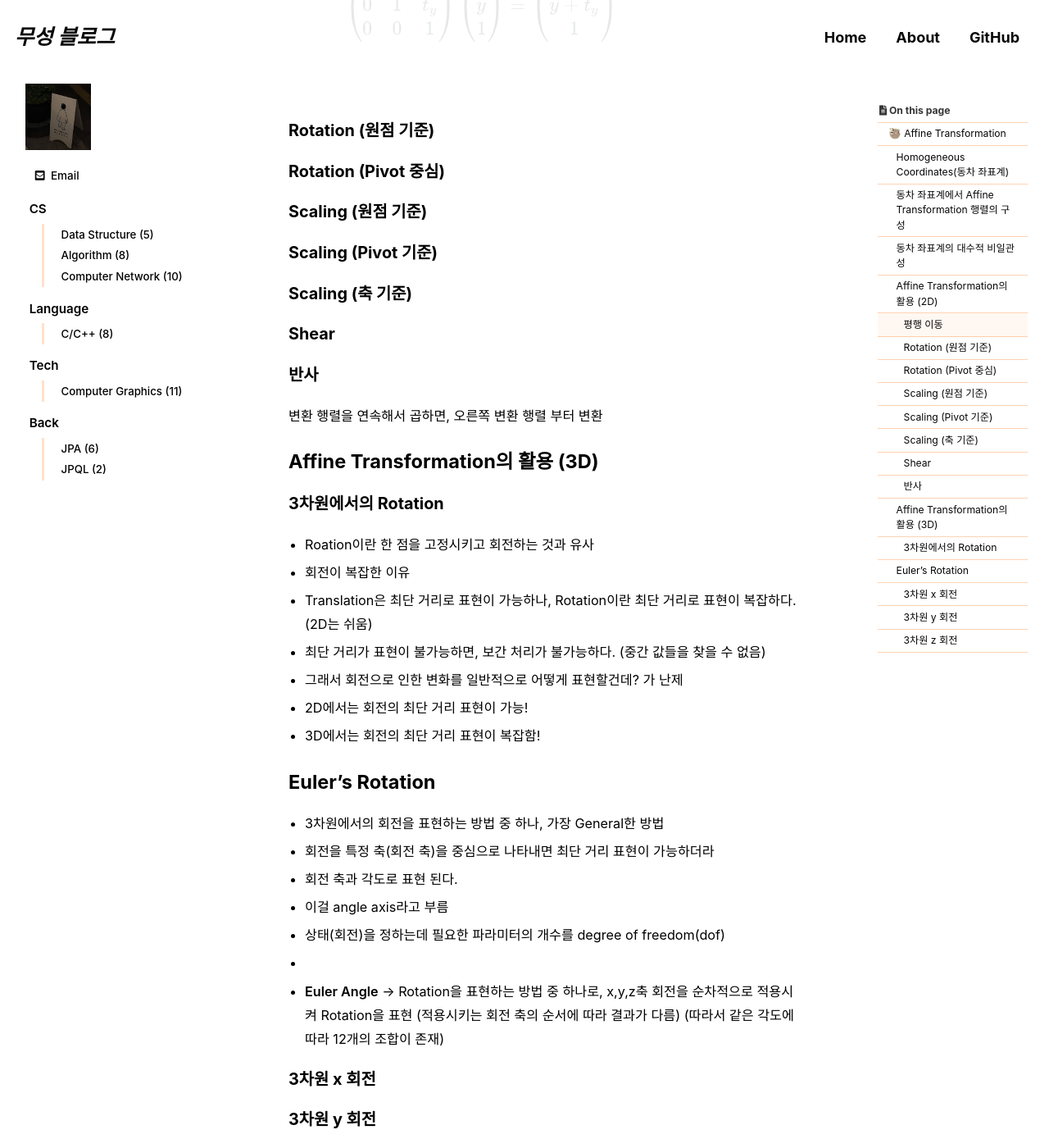
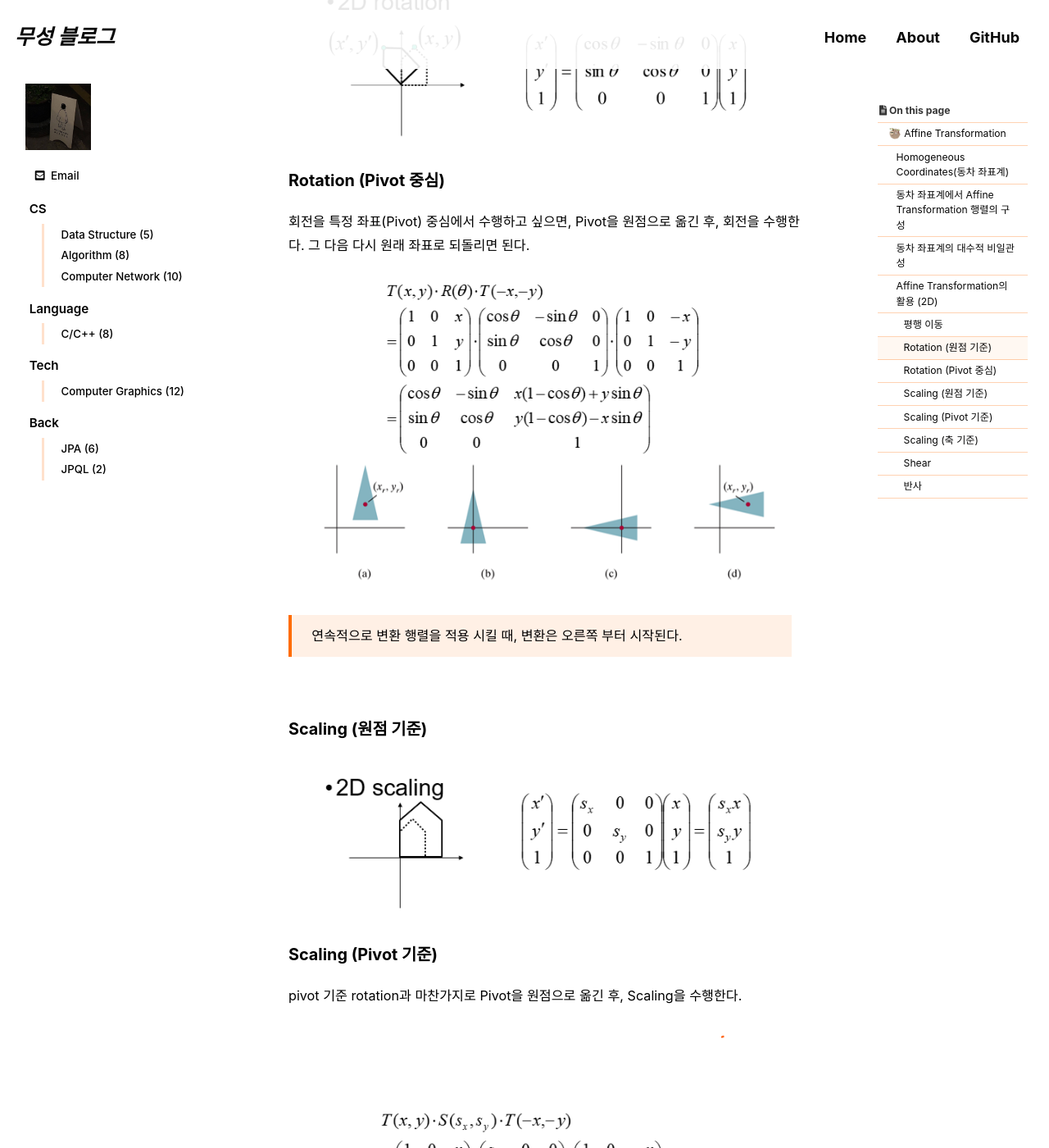
Before and after one commit to ms0828/ms0828.github.io, a Jekyll site: the page built from _posts/computer_graphics/2024-10-16-cg-6-2주차.md, in a window 1280 px wide and 1400 px high, scrolled down 2265 px. Shown: the whole window at 82% size. Built offline with Jekyll 4.4.1, drawn with Linux system fonts in a browser that asks for light colours; cached includes are drawn as plain includes; some web fonts are replaced; comment, search, counter and statistics services are not loaded; some of the changed text lies outside the part shown.

Commit message:
cn_3dRotation1

```diff
--- a/_posts/computer_graphics/2024-10-16-cg-6-2주차.md
+++ b/_posts/computer_graphics/2024-10-16-cg-6-2주차.md
@@ -48,75 +48,43 @@
 
 
 ## Affine Transformation의 활용 (2D)
+### 평행 이동
+![translation](/assets\images\posts_img\graphics\translation.png)
+<br>
 
-### 평행 이동
-2D 좌표 (x,y)를 동차 좌표인 (x,y,1)로 변환하고, 2D 평행 이동을 다음과 같은 3x3 변환 행렬로 표현할 때 T는 다음과 같다.
+### Rotation (원점 기준)
+![rotation](/assets\images\posts_img\graphics\rotation.png)
+<br>
 
-![Affine1](/assets\images\posts_img\graphics\affine1.png)
+### Rotation (Pivot 중심)
+회전을 특정 좌표(Pivot) 중심에서 수행하고 싶으면, Pivot을 원점으로 옮긴 후, 회전을 수행한다. 그 다음 다시 원래 좌표로 되돌리면 된다. <br>
 
-위 행렬을 (x,y,1)에 적용 시킴으로써, 다음과 같은 평행 이동이 적용된 좌표를 얻을 수 있다.
+![rotation_pivot](/assets\images\posts_img\graphics\rotation_pivot.png)
 
-![Affine2](/assets\images\posts_img\graphics\affine2.png)
+> 연속적으로 변환 행렬을 적용 시킬 때, 변환은 오른쪽 부터 시작된다.
 
 <br>
 
-### Rotation (원점 기준)
-
-### Rotation (Pivot 중심)
-
 ### Scaling (원점 기준)
+![scaling](/assets\images\posts_img\graphics\scaling.png)
+<br>
 
 ### Scaling (Pivot 기준)
+pivot 기준 rotation과 마찬가지로 Pivot을 원점으로 옮긴 후, Scaling을 수행한다.
+
+![scaling_pivot](/assets\images\posts_img\graphics\scaling_pivot.png)
+<br>
 
 ### Scaling (축 기준)
+특정 축을 기준으로 Scaling을 수행하고 싶으면, 확대 하고 싶은 축을 x축이나 y축으로 회전 시킨 후 확대를 수행한다. 그 다음 원래 회전 값으로 돌려놓으면 된다.
+
+![scaling_axis](/assets\images\posts_img\graphics\scaling_axis.png)
+<br>
 
 ### Shear
+![shear](/assets\images\posts_img\graphics\shear.png)
+<br>
 
 ### 반사
-
-변환 행렬을 연속해서 곱하면, 오른쪽 변환 행렬 부터 변환
-
-## Affine Transformation의 활용 (3D)
-
-### 3차원에서의 Rotation
-- Roation이란 한 점을 고정시키고 회전하는 것과 유사
-- 회전이 복잡한 이유
-- Translation은 최단 거리로 표현이 가능하나, Rotation이란 최단 거리로 표현이 복잡하다. (2D는 쉬움)
-- 최단 거리가 표현이 불가능하면, 보간 처리가 불가능하다. (중간 값들을 찾을 수 없음)
-- 그래서 회전으로 인한 변화를 일반적으로 어떻게 표현할건데? 가 난제
-- 2D에서는 회전의 최단 거리 표현이 가능!
-- 3D에서는 회전의 최단 거리 표현이 복잡함!
-
-
-## Euler's Rotation
-- 3차원에서의 회전을 표현하는 방법 중 하나, 가장 General한 방법
-- 회전을 특정 축(회전 축)을 중심으로 나타내면 최단 거리 표현이 가능하더라
-- 회전 축과 각도로 표현 된다.
-- 이걸 angle axis라고 부름
-- 상태(회전)을 정하는데 필요한 파라미터의 개수를 degree of freedom(dof)
--
-- **Euler Angle** -> Rotation을 표현하는 방법 중 하나로, x,y,z축 회전을 순차적으로 적용시켜 Rotation을 표현 (적용시키는 회전 축의 순서에 따라 결과가 다름) (따라서 같은 각도에 따라 12개의 조합이 존재)
-
-
-### 3차원 x 회전
-
-### 3차원 y 회전
-
-### 3차원 z 회전
-
-특정 회전 축 u를 어떻게 찾을 것인가
-
-
-Gimble
-
-Euler Angle의 문제점
-1. Gimble lock
-- 회전 순서에 따라 회전 축(dof)를 하나를 읽는 현상
-- 그래서 Euler Angle은 잘 사용하지 않음
-2. Smooth Rotation
-- 행렬 회전 값은 중간 값(보간)처리하기 어려움 (최단 거리 표현 모호)
-
-애니메이션 분야에서는 회전 값의 보간 처리가 이슈여서 회전을 어떻게 표현하는가가 중요 이슈였음
-
-위와 같은 문제를 해결하기 위해 나온 회전 표현 법
-Quaternions (행렬을 쓰지 않는)
+![reflection](/assets\images\posts_img\graphics\reflection.png)
+<br>
--- /dev/null
+++ b/_posts/computer_graphics/2024-10-18-cg-6-2+주차 .md
@@ -0,0 +1,64 @@
+---
+title: "3차원에서의 회전 - Euler's Angle과 Euler's Rotation Theorem"
+excerpt: ""
+
+categories:
+  - Computer Graphics
+tags:
+  - [tag1, tag2]
+
+permalink: /categories/computer_graphics/3d_rotation/
+
+toc: true
+toc_sticky: true
+
+date: 2024-10-18
+last_modified_at: 2024-10-18
+---
+# 🦥 3D Rotation
+2차원에서 회전이란, 한 점을 기준으로 물체를 회전시키는 것이다. 그러나 3차원에서는 한 점이 아닌, **한 축**을 기준으로 물체를 회전시키게 된다. 3차원에서의 회전은 2차원에서의 회전보다 훨씬 복잡한데, 그 이유는 물체의 동일한 회전 상태가 여러 회전 경로로 도달할 수 있기 때문이다. 이는 보간(interpolation)을 복잡하게 만들며, 특히 Gimbal Lock과 같은 문제로 인해 특정 회전 방향을 잃는 경우가 발생할 수 있다. <br>
+이러한 보간 처리는 3D 애니메이션에서 물체의 움직임이 자연스럽게 이어지도록 만드는 중요한 과정이기에, 3D에서 회전의 변화를 일반적으로 표현하는 방법은 난제 중 하나였으며, 컴퓨터 그래픽스에서 3D 회전은 과거부터 현재까지 계속해서 연구하며 발전해왔다.
+
+<br><br>
+
+
+## 3차원에서 회전을 표현하는 방법
+### Euler's Angles
+오일러 각은 3차원 회전을 표현하는 방식 중 하나로, 세 개의 직교하는 축(보통 X, Y, Z축)을 기준으로 순차적으로 회전시키는 방법이다. 이 방식은 특정 축을 기준으로 **세 번의 독립적인 회전**을 사용하여 물체의 방향을 정의할 수 있게 되며, 각 회전은 다음과 같이 이루어져 있다.
+<br>
+
+1. Yaw(요): 물체가 y축(혹은 수직 축)을 기준으로 회전하는 각도
+2. Pitch(피치): 물체가 x축을 기준으로 회전하는 각도
+3. Roll(롤): 물체가 z축을 기준으로 회전하는 각도
+<br>
+
+#### 회전 조합
+따라서 오일러 각은 회전이 일어나는 순서에 따라, 다음과 같은 12개의 회전 조합을 만들어 낼 수 있다.
+- XYZ, XYX, XZY, XZX
+- YZX, YZY, YXZ, YXY
+- ZXY, ZXZ, ZYX, ZYZ
+
+<br>
+
+#### Euler's Angle의 문제점
+오일러 각은 회전을 표현하는 방법 중 직관적인 방법으로 널리 알려져 있으나, 오일러 각을 사용한 회전에는 다음과 같은 문제점이 발생하게 된다.
+1. Gimble Lock
+  - 오일러 각을 사용한 회전에서 두 개의 회전축이 일치하게 되는 상황을 Gimbal Lock이라고 한다. 이 상태에서는 한 축의 회전 자유도가 사라져 회전을 표현하는 데 제한이 생기게 된다. 즉, 두 회전축이 겹치면 3차원 공간에서의 자유로운 회전이 불가능하다. (degree of freedom을 하나 잃는다.)
+2. 회전 순서에 따른 변화
+  - 오일러 각은 회전하는 순서에 따라 결과가 달라진다. 따라서 같은 각도라도 어떤 축을 먼저 회전하느냐에 따라 최종적인 방향이 다를 수 있다.
+3. 오일러 각의 모호성(Ambiguous)
+  - 오일러 각의 주요 문제 중 하나는, 두 개의 다른 오일러 각이 동일한 물체의 회전을 나타낼 수 있다는 점이다. 이는 개요에서 말했던 보간 처리를 애매하게 한다.
+
+<br><br>
+
+
+
+### Euler's Rotation
+오일러의 회전 정리는 어떤 물체의 회전에 대한 변위는 임의의 단일 축(회전 축)을 기준으로한 한 번의 회전으로 정의될 수 있다는 개념이다. Euler's Angle과 달리 물체의 특정 회전이 순차적인 회전의 조합으로 이루어지는 것이 아니라, 한 번의 회전으로 정의된다는 부분에서 의미가 있다. 이를 통해 복잡한 회전도 단순하게 설명할 수 있다. <br>
+
+개념을 살펴보면 Euler's Angle의 회전 순서에 따른 Ambiguity 문제를 해결할 수 있을 것 같지만, 이는 개념일 뿐이며 Euler's Angle의 Ambiguity 문제를 해결하는 것은 다른 차원의 문제이다. 즉, Euler의 회전 정리는 회전 자체가 한 번의 회전으로 설명될 수 있음을 말하지만, 각도를 통해 구체적으로 어떻게 회전을 표현할지는 Euler Angle의 문제이기 때문이다.<br>
+
+> Euler's Rotation Theorem을 적용하기 위해 회전 축과 각도를 구할 수 있지만, 이를 실제로 컴퓨터에서 구현할 때 Euler's Angle 방식으로 순차적인 회전 행렬을 사용하면 여전히 Ambiguity와 Gimbal Lock 같은 문제가 발생
+
+<br>
+위와 같은 Gimble Lock 문제와 회전 순서에 따른 모호성을 해결하기 위해 Quaternions라는 개념이 등장하였다.
```
Also changed, not shown: assets/images/posts_img/graphics/reflection.png (added), assets/images/posts_img/graphics/rotation.png (added), assets/images/posts_img/graphics/rotation_pivot.png (added), assets/images/posts_img/graphics/scaling.png (added), assets/images/posts_img/graphics/scaling_axis.png (added), assets/images/posts_img/graphics/scaling_pivot.png (added), assets/images/posts_img/graphics/shear.png (added), assets/images/posts_img/graphics/translation.png (added).
